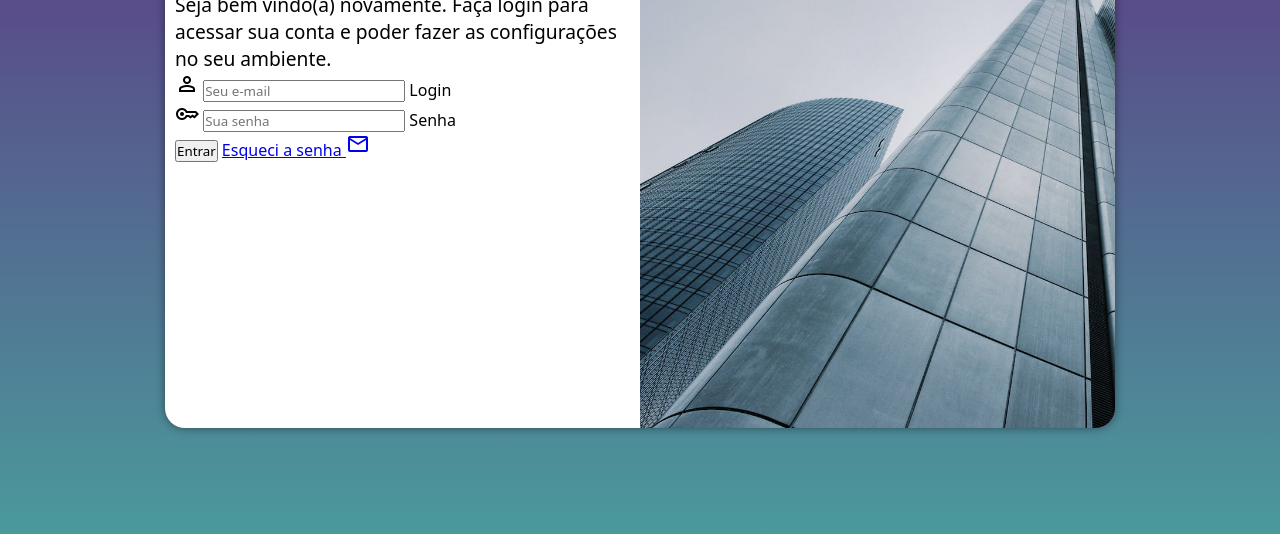
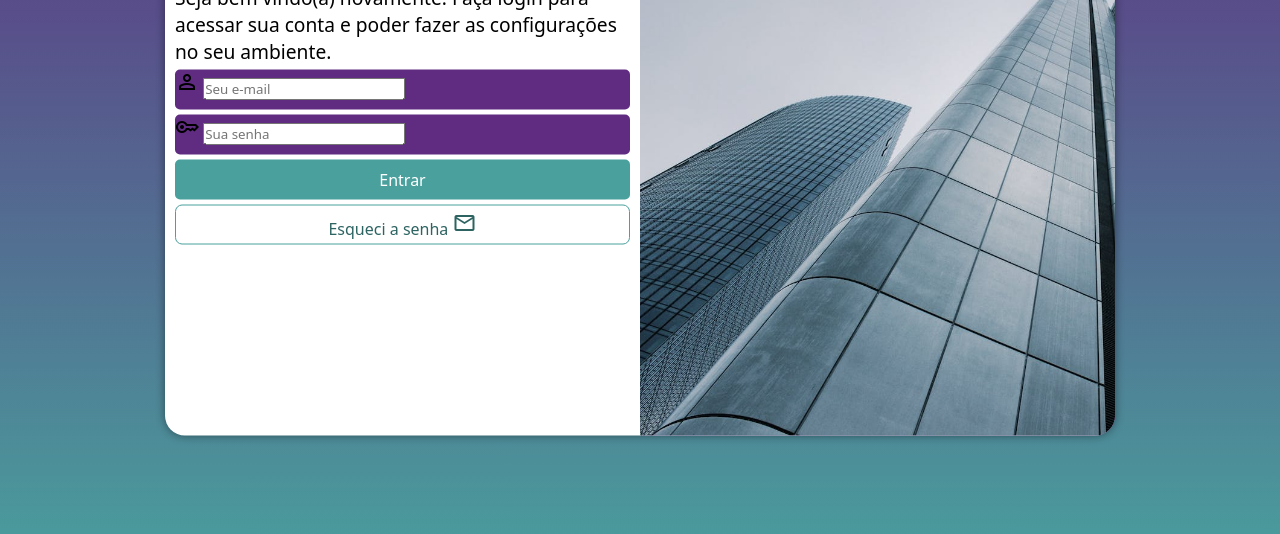
Before and after one commit to icarogalvan/projeto-login, a plain HTML site: page index.html in a window 1280 px wide. Shown: the part 222-756 px from the top of the page. Drawn offline with nearby package versions, Linux system fonts and the light colour scheme.

Commit message:
css do formulario

```diff
--- a/Estilos/style.css
+++ b/Estilos/style.css
@@ -34,7 +34,7 @@ section#login {
 
     background-color: white;
     width: 250px;
-    height: 500px;
+    height: 515px;
     border-radius: 20px;
     box-shadow: 0px 0px 10px rgba(0, 0, 0, 0.450);
 
@@ -63,3 +63,54 @@ div#formulario > h1 {
 div#formulario > p {
     font-size: 0.8em;
 }
+
+form > div.campo {
+    background-color: #5f2c82;
+    display: block;
+    width: 100%;
+    height: 40px;
+    border-radius: 5px;
+    margin: 5px 0px;
+}
+
+div.campo > label {
+    display: none;
+}
+
+form > input[type=submit] {
+    display: block;
+    font-size: 1em;
+    width: 100%;
+    height: 40px;
+    background-color: #49a09d;
+    color: white;
+    border: none;
+    border-radius: 5px;
+}
+
+form > input[type=submit]:hover {
+    background-color: #2d6462;
+}
+
+form > a.botao {
+    display: block;
+    text-align: center;
+    font-size: 1em;
+    width: 100%;
+    height: 40px;
+    padding-top: 5px;
+    margin-top: 5px;
+    background-color: white;
+    color: #2d6462;
+    border: 1px solid #49a09d;
+    border-radius: 7px;
+    text-decoration: none;
+}
+
+form > a.botao:hover {
+    background-color: #6cd3cf;
+}
+
+form > a.botao > i {
+    font-size: 0.8em;
+}
--- a/index.html
+++ b/index.html
@@ -25,7 +25,7 @@
                         <input type="email" name="login" id="ilogin" placeholder="Seu e-mail" autocomplete="email" maxlength="30" required>
                         <label for="ilogin">Login</label>
                     </div>
-                    <div>
+                    <div class="campo">
                         <span class="material-symbols-outlined">
                             key
                         </span>
@@ -33,7 +33,7 @@
                         <label for="campo">Senha</label>
                     </div>
                     <input type="submit" value="Entrar">
-                    <a href="esqueci.html">
+                    <a href="esqueci.html" class="botao">
                         Esqueci a senha <span class="material-symbols-outlined">mail</span>
                     </a>
                 </form>
```
